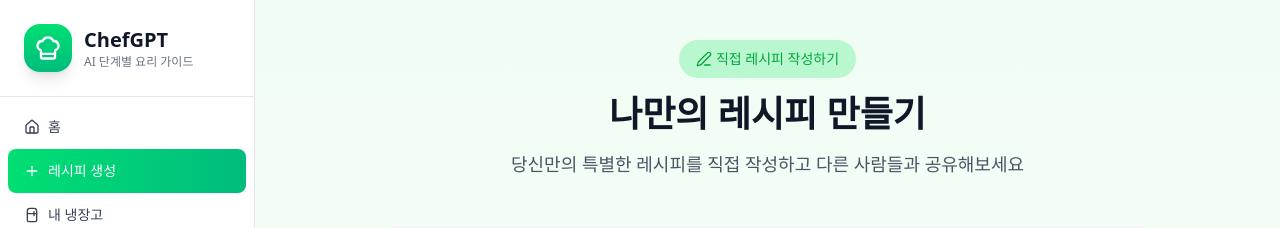
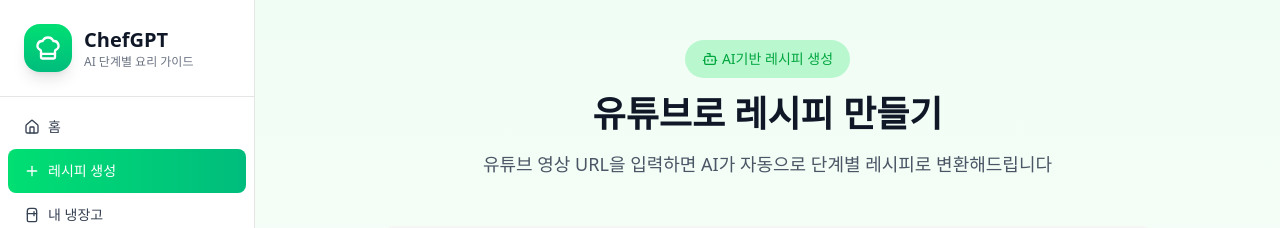
Before and after one commit to cokid1998/chefgpt-front, a React (Vite) app: page /create/recipe in a window 1280 px wide. Shown: the top 228 px of the page. Built offline with nearby package versions, Linux system fonts and the light colour scheme; no server answers.

Commit message:
refactor: 레시피 생성 AI생성 폼이 우선으로 나오도록 상태값 변경

```diff
--- a/src/page/Recipe/CreateRecipePage.tsx
+++ b/src/page/Recipe/CreateRecipePage.tsx
@@ -6,7 +6,7 @@ import ManualRecipeForm from "@/components/recipe/RecipeCreateForm/ManualRecipeF
 import { useState } from "react";
 
 export default function CreateRecipePage() {
-  const [mode, setMode] = useState("manual");
+  const [mode, setMode] = useState("youtube");
 
   return (
     <>
```
